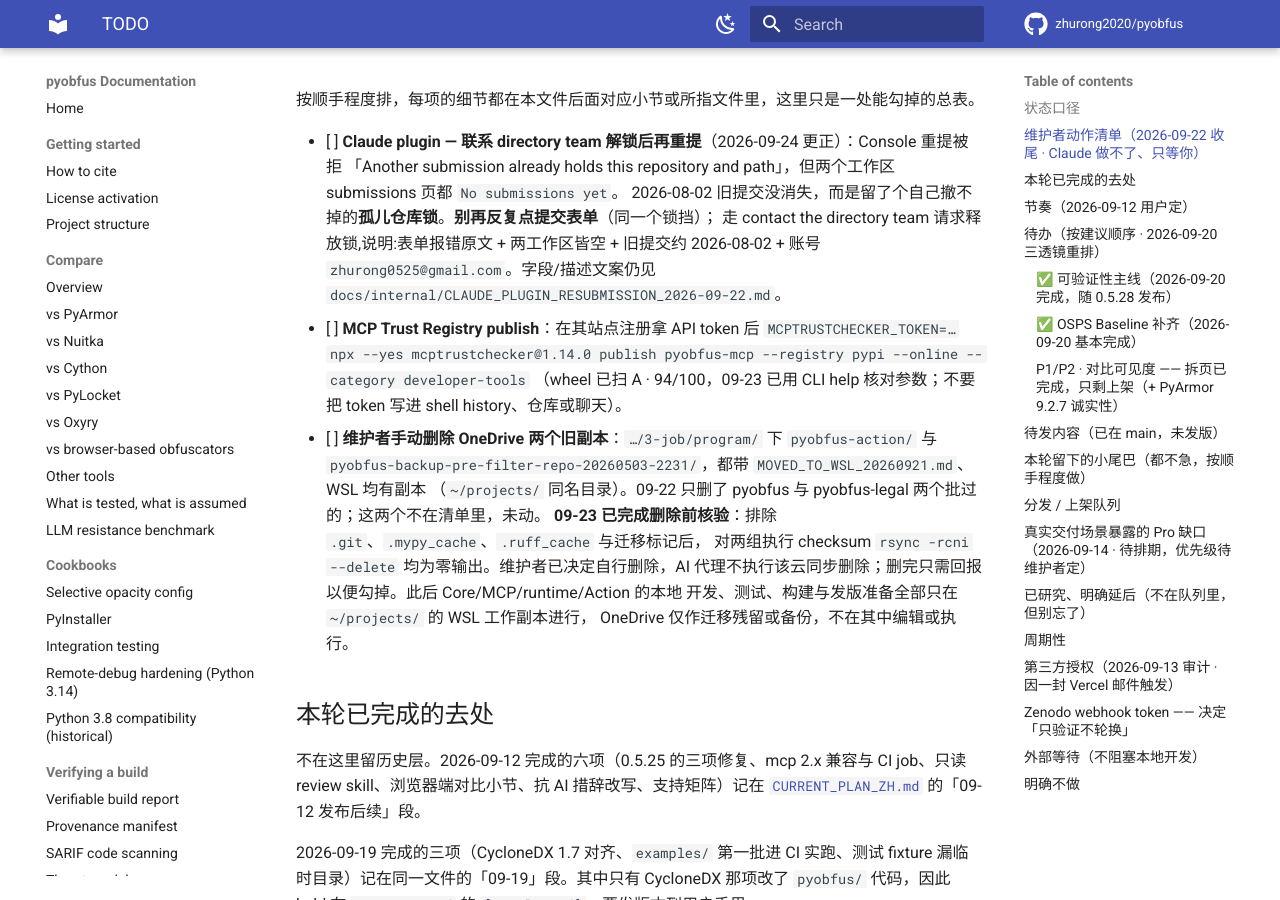
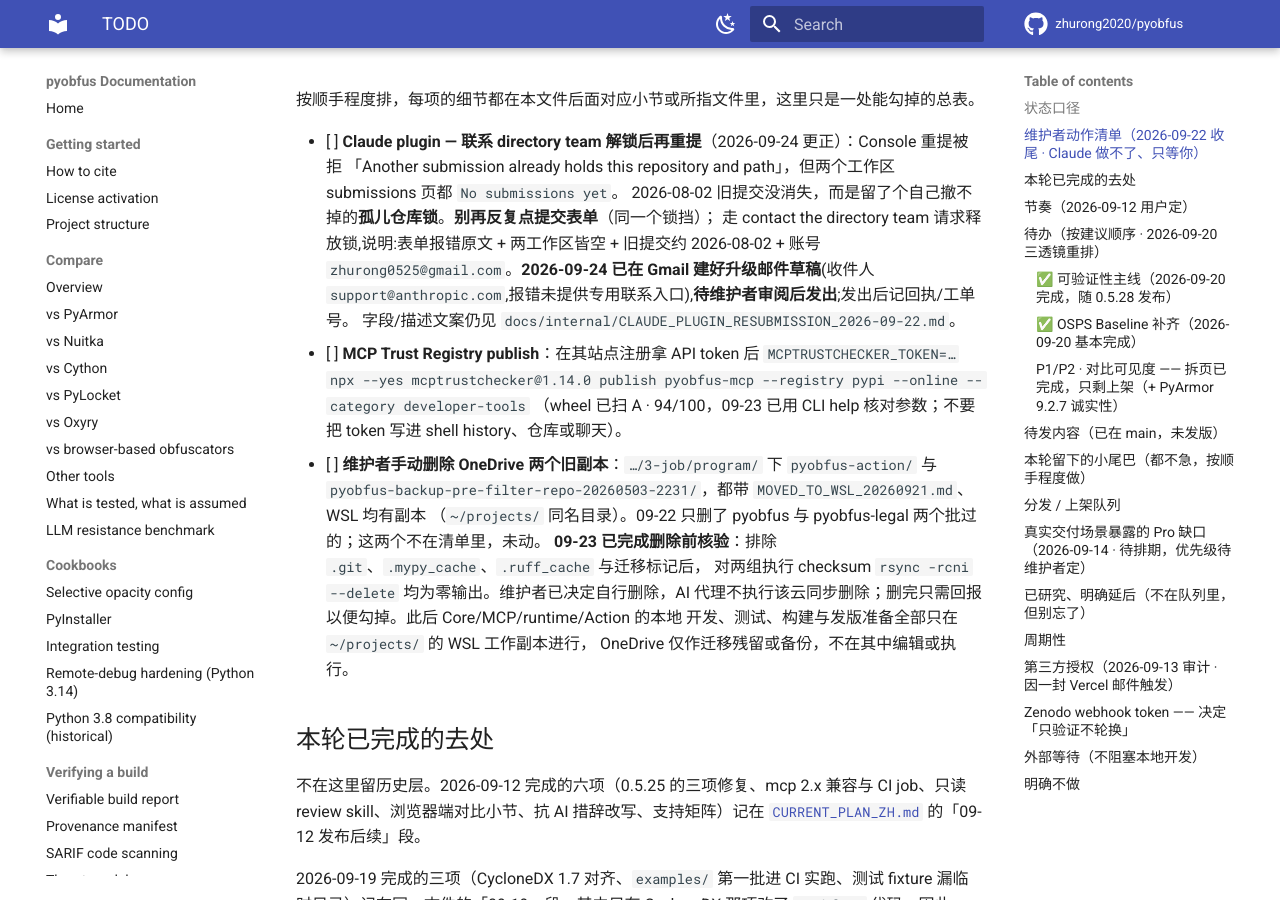
Before and after one commit to zhurong2020/pyobfus, an MkDocs documentation site: the page built from docs/TODO.md, in a window 1280 px wide and 900 px high, scrolled down 879 px. Built offline with MkDocs 1.6.1 and Material for MkDocs 9.7.7, drawn with Linux system fonts in a browser that asks for light colours; comment, search, counter and statistics services are not loaded.

Commit message:
docs: note the drafted plugin-directory escalation email
An escalation email to support@anthropic.com is drafted in Gmail (the form
error offered no dedicated contact), awaiting the maintainer's review and send.
Also archived the dormant private pyobfus-pro-dev repo, whose test workflow had
been failing on every push since June and whose v0.5 mechanisms are all
released into the public pyobfus_pro/ tree; archiving is reversible and stops
the recurring red-CI email.

Co-Authored-By: Claude Opus 4.8 <noreply@anthropic.com>

```diff
--- a/docs/TODO.md
+++ b/docs/TODO.md
@@ -37,7 +37,9 @@ Core `0.5.28` 是当前公开版本，运营复查见 `CURRENT_PLAN_ZH.md`）。
       「Another submission already holds this repository and path」，但两个工作区 submissions 页都 `No submissions yet`。
       2026-08-02 旧提交没消失，而是留了个自己撤不掉的**孤儿仓库锁**。**别再反复点提交表单**（同一个锁挡）；
       走 contact the directory team 请求释放锁,说明:表单报错原文 + 两工作区皆空 + 旧提交约 2026-08-02 +
-      账号 `zhurong0525@gmail.com`。字段/描述文案仍见 `docs/internal/CLAUDE_PLUGIN_RESUBMISSION_2026-09-22.md`。
+      账号 `zhurong0525@gmail.com`。**2026-09-24 已在 Gmail 建好升级邮件草稿**(收件人
+      `support@anthropic.com`,报错未提供专用联系入口),**待维护者审阅后发出**;发出后记回执/工单号。
+      字段/描述文案仍见 `docs/internal/CLAUDE_PLUGIN_RESUBMISSION_2026-09-22.md`。
 - [ ] **MCP Trust Registry publish**：在其站点注册拿 API token 后
       `MCPTRUSTCHECKER_TOKEN=… npx --yes mcptrustchecker@1.14.0 publish pyobfus-mcp --registry pypi --online --category developer-tools`
       （wheel 已扫 A · 94/100，09-23 已用 CLI help 核对参数；不要把 token 写进 shell history、仓库或聊天）。
```
